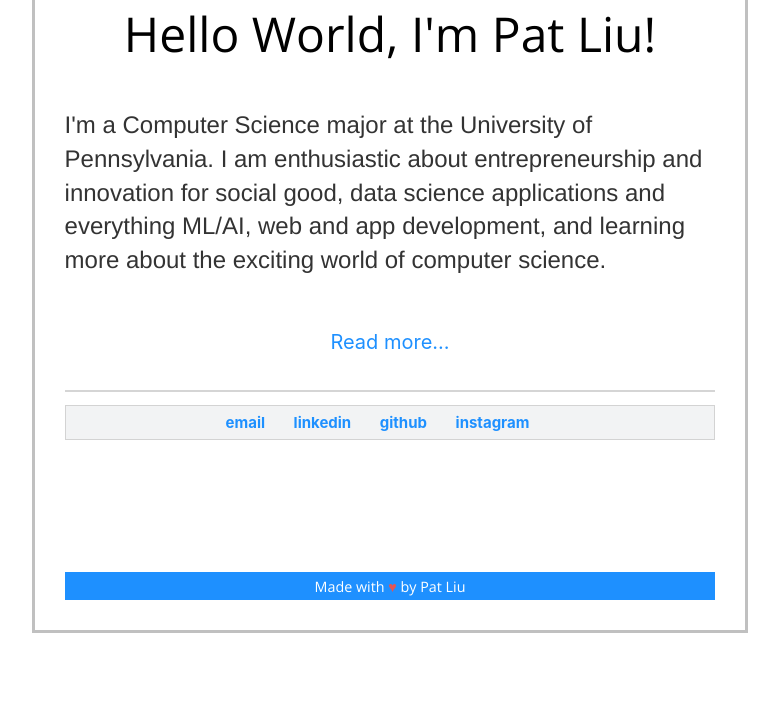
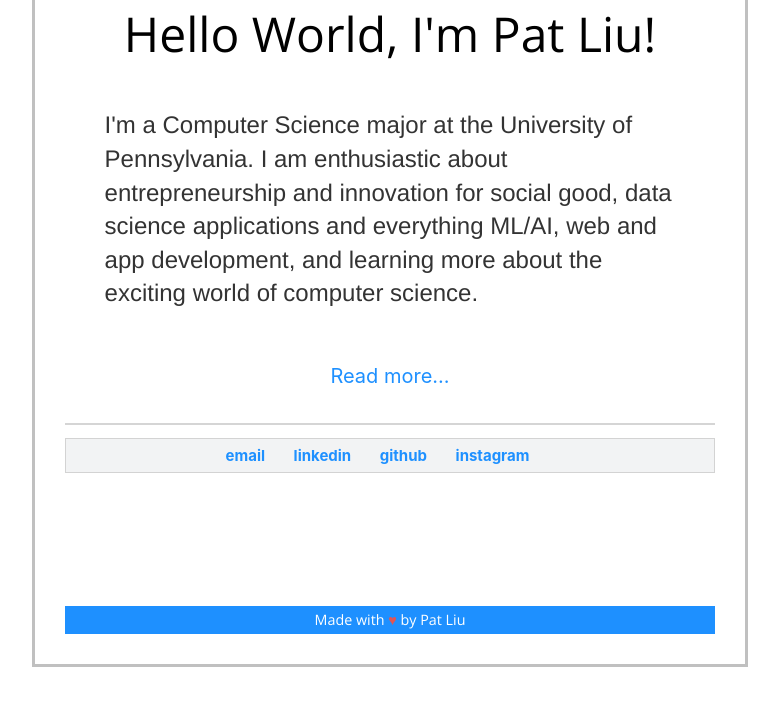
Before and after one commit to pat-liu/WebsiteV1, a Jekyll site: the page built from index.html, in a window 1280 px wide. Shown: the part 361-1078 px from the top of the page, without its empty margins (250-1029 px from the left). Built offline with Jekyll 4.4.1, drawn with Linux system fonts in a browser that asks for light colours; before the commit the page ends 1044 px from its top, so only the background shows below that.

Commit message:
Update index.html

```diff
--- a/index.html
+++ b/index.html
@@ -8,7 +8,7 @@
 				<h1>Hello World, I'm Pat Liu!</h1>
 
 				<!--<img src="https://res.cloudinary.com/brogrammer/image/upload/v1564121840/circle-cropped_ao4jvv.png" style="float:left;vertical-align:middle;" class = "pfp">-->
-				<p style="overflow: hidden">I'm a Computer Science major at the University of Pennsylvania. I am enthusiastic about entrepreneurship and innovation for social good, data science applications and everything ML/AI, web and app development, and learning more about the exciting world of computer science.</p>
+				<p style="overflow: hidden;padding-left: 40px; padding-right: 40px">I'm a Computer Science major at the University of Pennsylvania. I am enthusiastic about entrepreneurship and innovation for social good, data science applications and everything ML/AI, web and app development, and learning more about the exciting world of computer science.</p>
 					</div>
 					</div>
 					<p class="center"><a href="/about">Read more...</a></p>
```
